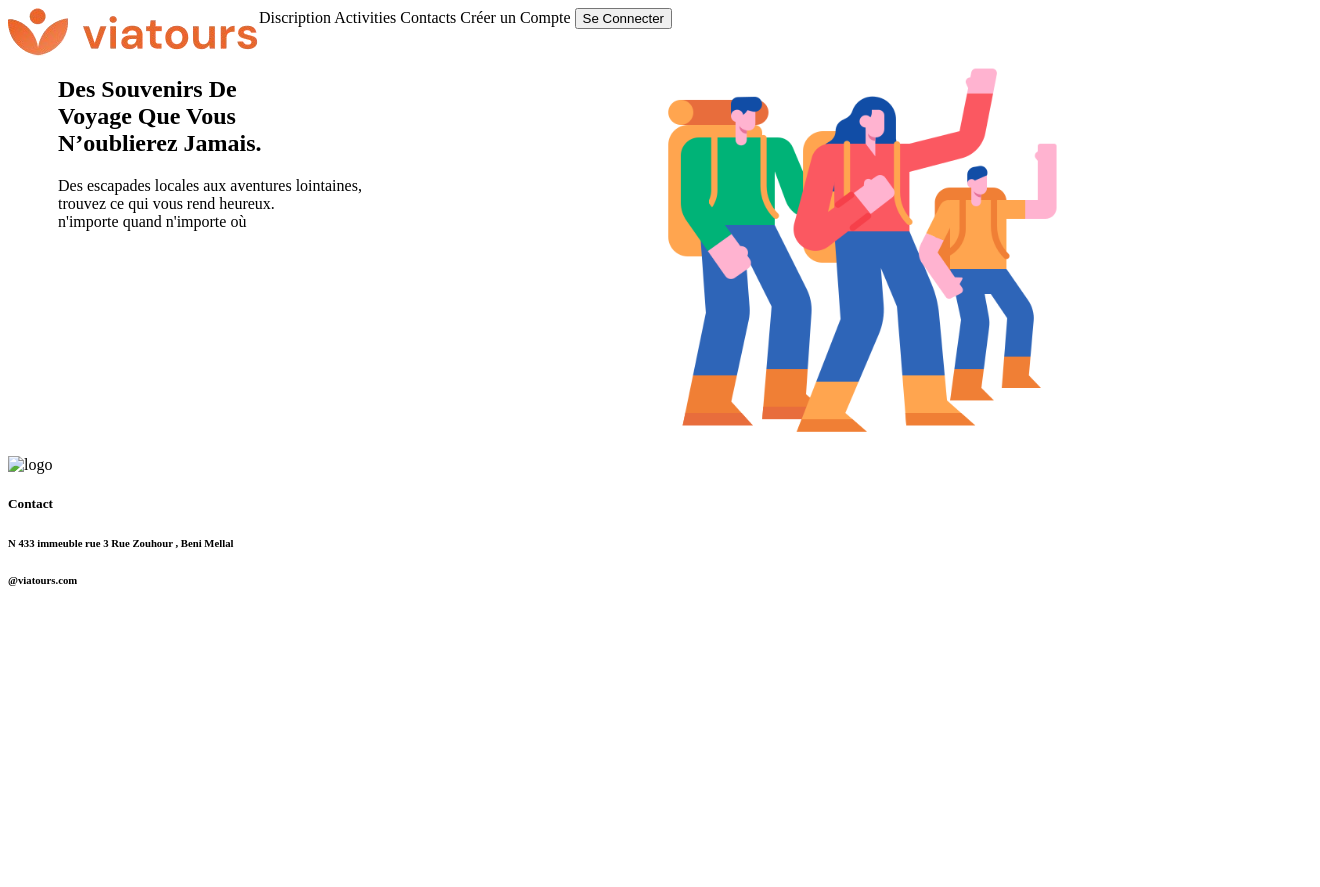
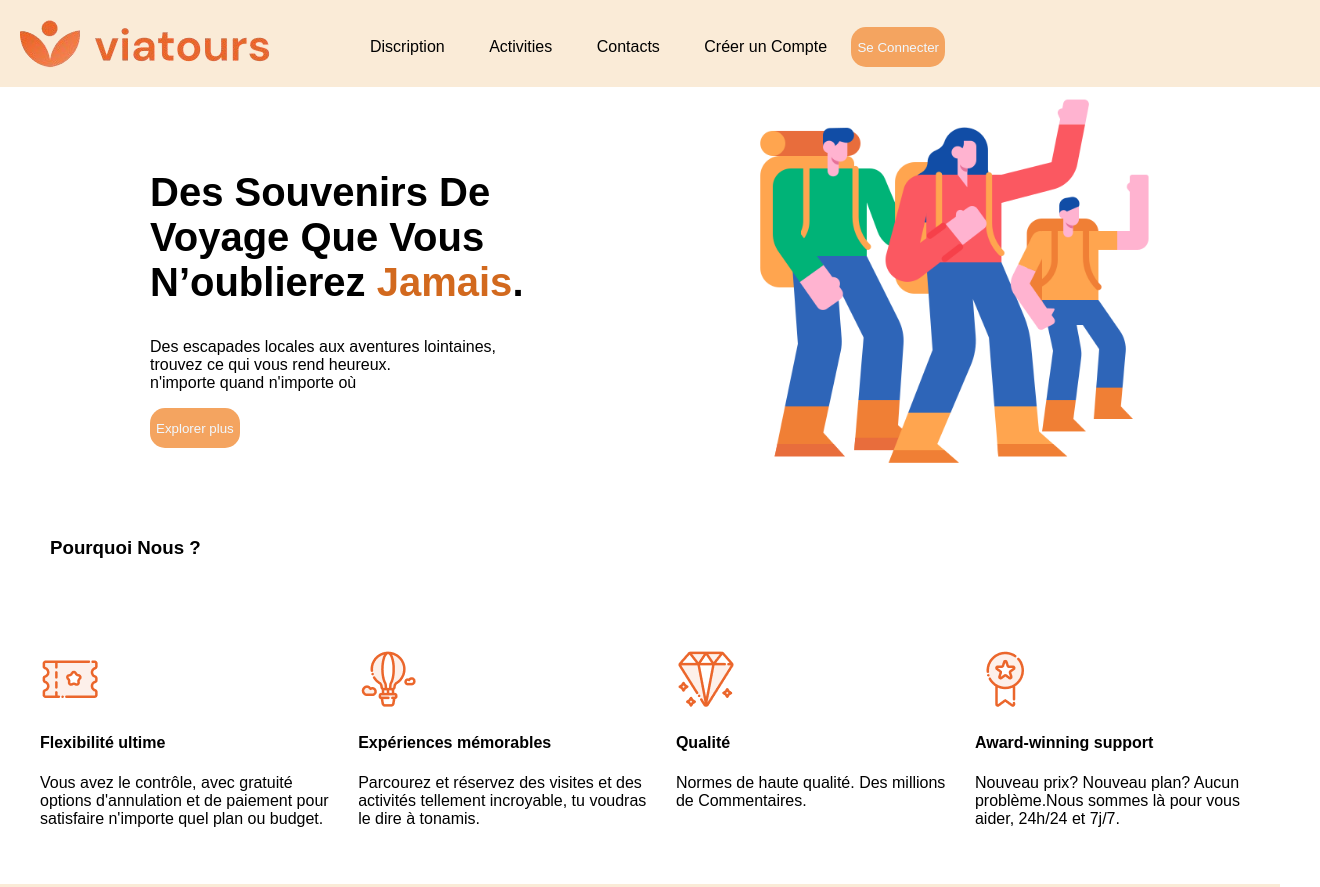
Before and after one commit to Fatimaezzahraadyani/Page-web, a plain HTML site: page index.html in a window 1280 px wide. Shown: the top 887 px of the page, 1320 px wide, since content can reach past the window. Before the commit the page ends 800 px from the top, so only its background shows below. Drawn offline with Linux system fonts and the light colour scheme.

Commit message:
modifier style css

```diff
--- a/index.html
+++ b/index.html
@@ -7,39 +7,71 @@
     <title>Agence de voyage</title>
 </head>
 <body>
-    <section>
+    <section class="sect1">
+<nav>
     <img src="/image/Logo.svg-removebg-preview.png">
-<nav>
-    <a> Discription</a>
-    <a> Activities</a>
-    <a>Contacts</a>
-    <a>Créer un Compte</a>
-    <button>Se Connecter</button>
+    <div class="hd">
+   <a href="#"> Discription</a>
+    <a href="#"> Activities</a>
+    <a href="#"> Contacts</a>
+    <a href="#"> Créer un Compte</a>
+   <button href="#"> Se Connecter</button>
+    </div>
 </nav>
 </section>
-<section>
-    <div class="text">
-    <h1>Des Souvenirs De <br>Voyage Que  Vous<br> N’oublierez <span>Jamais<span>.</h1>
+<section class="text">
+
+    <div class="paragraphe">
+    <h1>Des Souvenirs De <br>Voyage Que  Vous<br> N’oublierez <span>Jamais</span>.</h1>
     <p>Des escapades locales aux aventures lointaines, <br>trouvez ce qui vous
         rend heureux.<br>n'importe quand n'importe où</p>
+        <button>Explorer plus</button>
+
 </div>
 <img class="image" src="/image/image1.png" id="image">
 </section>
-<div>
+<h3>Pourquoi Nous ?</h3>
+<div class="cards">
+    <div >
+        <img src="image/ticket.svg.png" alt="logo">
+        <h4>Flexibilité ultime </h4>
+        <p>
+            Vous avez le contrôle, avec gratuité <br>
+            options d'annulation et de paiement pour<br>
+            satisfaire n'importe quel plan ou budget.</p>
+    </div>
+
+    <div >
+        <img src="image/hot-air-balloon.svg.png" alt="logo">
+        <h4>Expériences mémorables  </h4>
+        <p>
+            Parcourez et réservez des visites et des <br>
+            activités tellement incroyable, tu voudras <br>
+            le dire à tonamis.</p>
+
+    </div>
     <div>
-        <img src="" alt="logo">
-        <h4></h4>
-        <p></p>
+        <img src="image/diamond.svg.png" alt="logo">
+        <h4>Qualité  </h4>
+        <p>
+            Normes de haute qualité. Des millions <br>
+            de Commentaires. </p>
     </div>
-    <div></div>
-    <div></div>
-    <div></div>
+    <div>
+        <img src="image/medal.svg.png" alt="logo">
+        <h4>Award-winning support</h4>
+        <p>
+            Nouveau prix? Nouveau plan? Aucun <br>
+            problème.Nous sommes là pour vous <br>
+            aider, 24h/24 et 7j/7.</p>
+
+    </div>
 </div>
 
 <footer>
-    <h5> Contact <h5>
+    <h5 class="HH"> Contact <h5>
         <h6>N 433 immeuble rue 3 Rue Zouhour , Beni Mellal</h6>
-        <h6>@viatours.com</h6>
+        <h6 id="footer">@viatours.com</h6><br>
 </footer>
 </body>
 </html>
--- a/propre.css
+++ b/propre.css
@@ -1,16 +1,75 @@
-section{
-    display: flex;
+body{
+    padding: 0px;
+    margin: 0px;
+    font-family: Arial, Helvetica, sans-serif;
 }
 
+.sect1 {
+    padding: 20px;
+    width: 100%;
+    background-color:antiquewhite;
+    display: flex;
+
+}
+nav a{
+    margin: 20px;
+    text-decoration: none;
+    color: black;
+}
 .text{
-    margin-right:300px;
+    display: flex;
+    margin-right:100px;
+    margin-left: 50px;
+    gap: 230px;
 
-    margin-left: 50px;
+}
 
+.paragraphe{
+    margin-top: 50px;
+    margin-left: 100px;
+}
+
+h1{
+    font-size: 2.5rem;
 }
 
 #image{
     width: 400px;
     height: 400px;
+}
+
+.cards{
+    display: flex;
+    justify-content: space-between;
+    justify-items: center;
+    padding: 40px 40px;
 
 }
+
+footer{
+
+    background-color:antiquewhite;
+    padding: 10px;
+
+}
+
+button{
+    height: 40px;
+    border-radius: 15px;
+    color:aliceblue;
+    border: none;
+    background-color:sandybrown;
+}
+#footer{
+    margin-bottom: 0%;
+}
+h3{
+    margin: 50px;
+}
+.hd {
+    margin-left: 330px;
+    margin-top: -45px;
+}
+span{
+    color: chocolate;
+}
```
